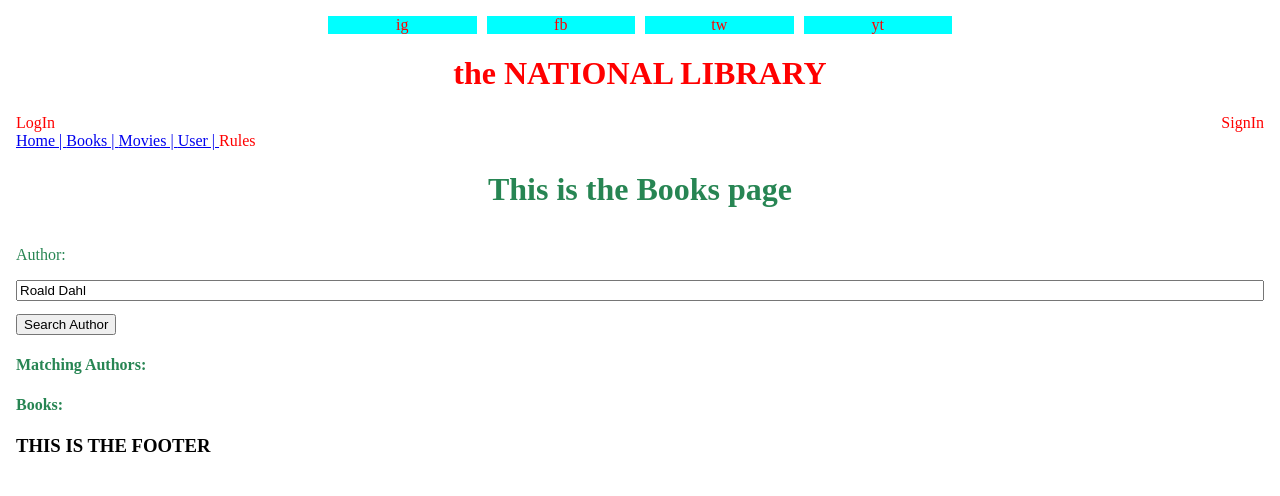
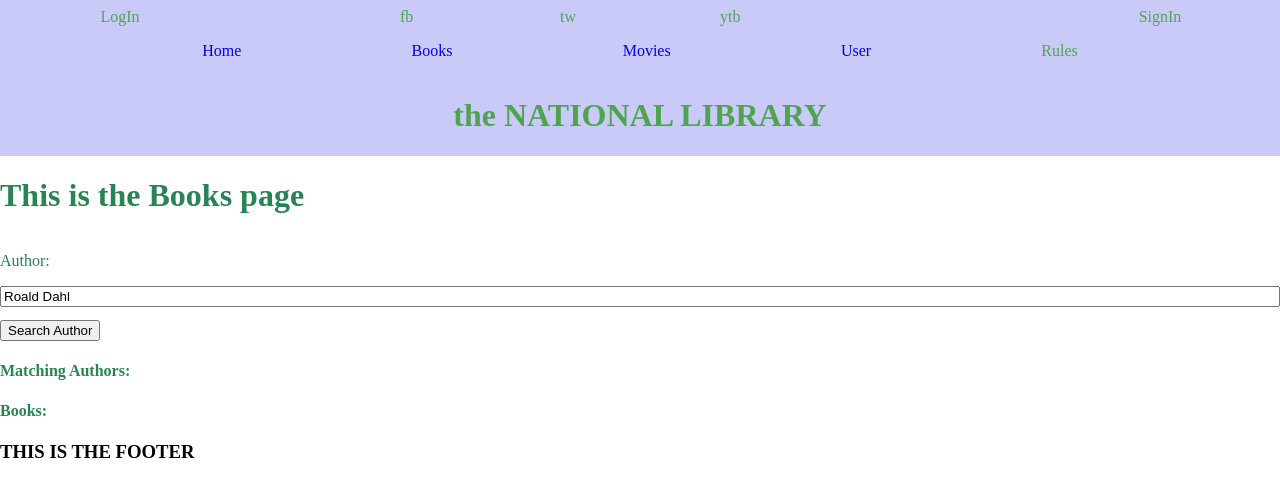
Before and after one commit to IvanSanczewski/sprint9, a Vue app: page /books in a window 1280 px wide. Shown: the top 496 px of the page. Built offline with nearby package versions, Linux system fonts and the light colour scheme.

Commit message:
Add grid to header

```diff
--- a/src/App.vue
+++ b/src/App.vue
@@ -1,25 +1,20 @@
 <template>
   <!-- H E A D E R -->
   <header>
-    <div class="social-container">
-      <div class="social-btn">ig</div>
-      <div class="social-btn">fb</div>
-      <div class="social-btn">tw</div>
-      <div class="social-btn">yt</div>
-    </div>
-    <h1>the NATIONAL LIBRARY</h1>
-    <div class="user-actions-container">
+    <div class="social-fb">fb</div>
+    <div class="social-tw">tw</div>
+    <div class="social-ytb">ytb</div>
+    <div class="user-log">
       <!-- <span class="user-action">LogIn</span> -->
-      <div>
-        <div v-show="!storeGetUser.isLogged" @click="storeGetUser.getRegisteredUser" class="user-action">LogIn</div>
-        <div v-show="storeGetUser.isLogged" class="user-action"> LogOut</div>
-      </div>
-      <div class="user-action">SignIn</div>
+      <div v-show="!storeGetUser.isLogged" @click="storeGetUser.getRegisteredUser" class="user-action">LogIn</div>
+      <div v-show="storeGetUser.isLogged" class="user-action"> LogOut</div>
       <!--<LogIn />  ACTIVATE LOGIN COMPONENT -->
     </div>
-    <div class="header">
+    <div class="user-sign">SignIn</div>
+    <div class="navbar">
       <Navbar />
     </div>
+    <h1 class="title">the NATIONAL LIBRARY</h1>
   </header>
 
   <!-- C O N T E N T -->
--- /dev/null
+++ b/src/assets/header.css
@@ -0,0 +1,72 @@
+*, a {
+    text-decoration: none;
+
+}
+
+header {
+    color: rgb(79, 165, 79);
+    background-color: rgb(202, 202, 249);
+    display: grid;
+    grid-template-columns: 1.5fr repeat(5, 1fr) 1.5fr;
+    grid-template-rows: repeat (3, 1fr);
+    grid-template-areas:
+        "log . fb tw ytb . sign"
+        "nav nav nav nav nav nav nav"
+        "title title title title title title title"
+
+}
+
+/* I C O N S */
+.social-fb {
+    margin-top: .5rem;
+    grid-area: fb;
+}
+
+.social-tw {
+    margin-top: .5rem;
+    grid-area: tw;
+}
+
+.social-ytb {
+    margin-top: .5rem;
+    grid-area: ytb;
+}
+
+/* U S E R */
+.user-log {
+    margin-top: .5rem;
+
+    grid-area: log;
+    text-align: center;
+}
+
+.user-sign {
+    margin-top: .5rem;
+    grid-area: sign;
+    text-align: center;
+}
+
+/* .user-actions-container {
+    display: flex;
+    justify-content: space-between;
+} */
+
+/* N A V */
+.navbar {
+    grid-area: nav;
+    height: 50px;
+
+    display: flex;
+    flex-flow: row wrap;
+    justify-content: space-evenly;
+    align-items: center;
+
+    padding: 0 2rem
+}
+
+/* T I T L E */
+.title {
+    grid-area: title;
+    text-align: center;
+
+}
--- a/src/assets/main.css
+++ b/src/assets/main.css
@@ -1,40 +1,15 @@
 /* @import './base.css'; */
+@import './header.css';
 
 body {
   max-width: 1280px;
   margin: 0 auto;
-  padding: 1rem; /* 2rem in lg screen */
+  padding: 0rem; /* 2rem in lg screen */
 
   box-sizing: border-box;
 
   font-weight: normal
 }
-
-header {
-  color: red;
-}
-
-.social-container {
-  padding: 0 25%;
-  display: grid;
-  grid-template-columns: repeat(auto-fit, minmax(50px, 1fr));
-  gap: 10px
-}
-
-.social-container>div {
-  background-color: aqua;
-  text-align: center
-}
-
-h1 {
-  text-align: center;
-}
-
-.user-actions-container {
-  display: flex;
-  justify-content: space-between;
-}
-
 
 /* a,
 .green {
--- a/src/components/Navbar.vue
+++ b/src/components/Navbar.vue
@@ -1,12 +1,9 @@
 <template>
-    <div>
-        <nav>
-            <RouterLink to="/">Home | </RouterLink>
-            <RouterLink to="Books">Books | </RouterLink>
-            <RouterLink to="Movies">Movies | </RouterLink>
-            <RouterLink to="User">User | </RouterLink>
+    <RouterLink to="/">Home</RouterLink>
+    <RouterLink to="Books">Books</RouterLink>
+    <RouterLink to="Movies">Movies</RouterLink>
+    <RouterLink to="User">User</RouterLink>
     <span @click="storeRules.toggleRules">Rules</span>
-        </nav>
     <div v-if="storeRules.displayRules" class="modal">
         <h2>LEASING RULES</h2>
         <p>Lorem ipsum dolor sit amet consectetur</p>
@@ -14,7 +11,6 @@
         <p>Lorem ipsum dolor sit amet consectetur</p>
         <h4>MOVIES</h4>
         <p>Lorem ipsum dolor sit amet consectetur</p>
-        </div>
     </div>
 </template>
 
```
Lines whose indentation alone changed are shown as unchanged.
